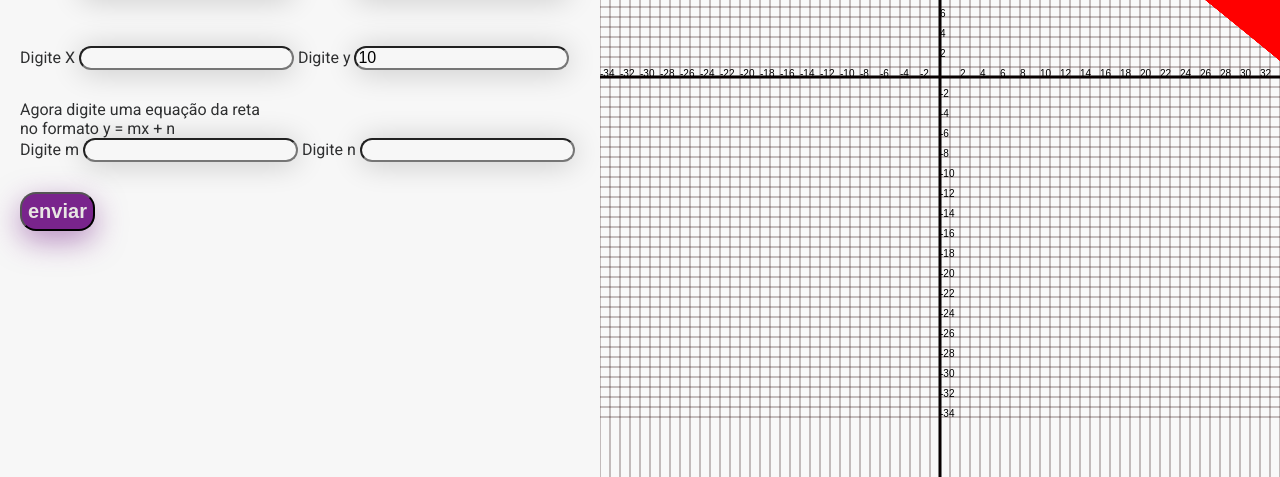
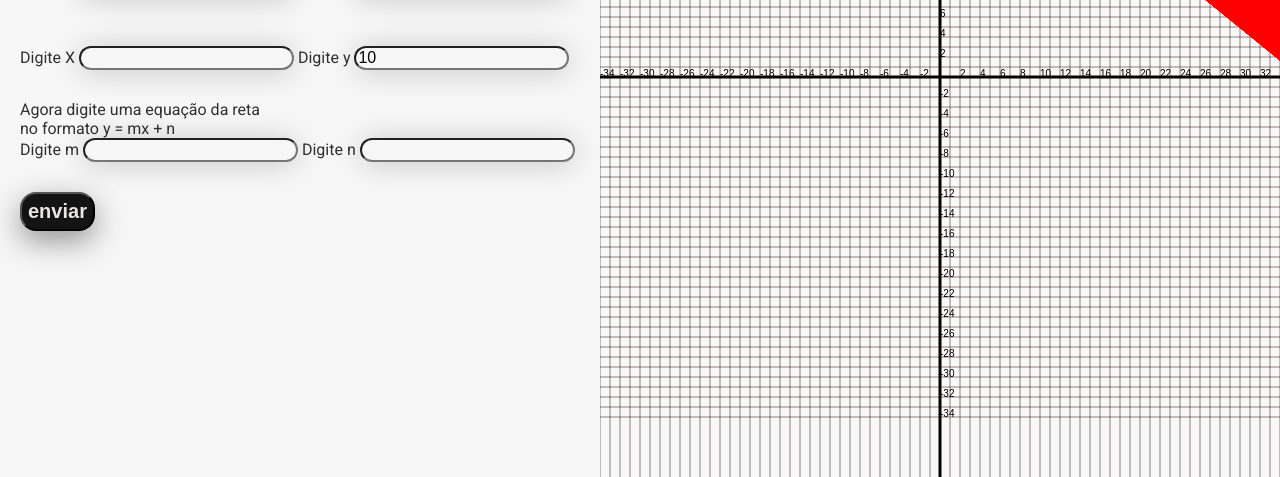
Before and after one commit to Alan007BR/GA-circurference, a plain HTML site: page index.html in a window 1280 px wide. Shown: the part 323-800 px from the top of the page. Drawn offline with Linux system fonts and the light colour scheme.

Commit message:
style changes

```diff
--- a/index.css
+++ b/index.css
@@ -32,9 +32,9 @@ canvas {
 }
 
 #submit {
-    box-shadow: rgba(121, 36, 140, 0.5) 0px 10px 30px 0px;
+    box-shadow: rgba(48, 48, 48, 0.5) 0px 10px 30px 0px;
     color: rgb(232, 230, 227);
-    background-color: rgb(121, 36, 140);
+    background-color: rgb(19, 19, 19);
     border-radius: 16px;
     font-size: 20px;
     padding: 6px;
```
